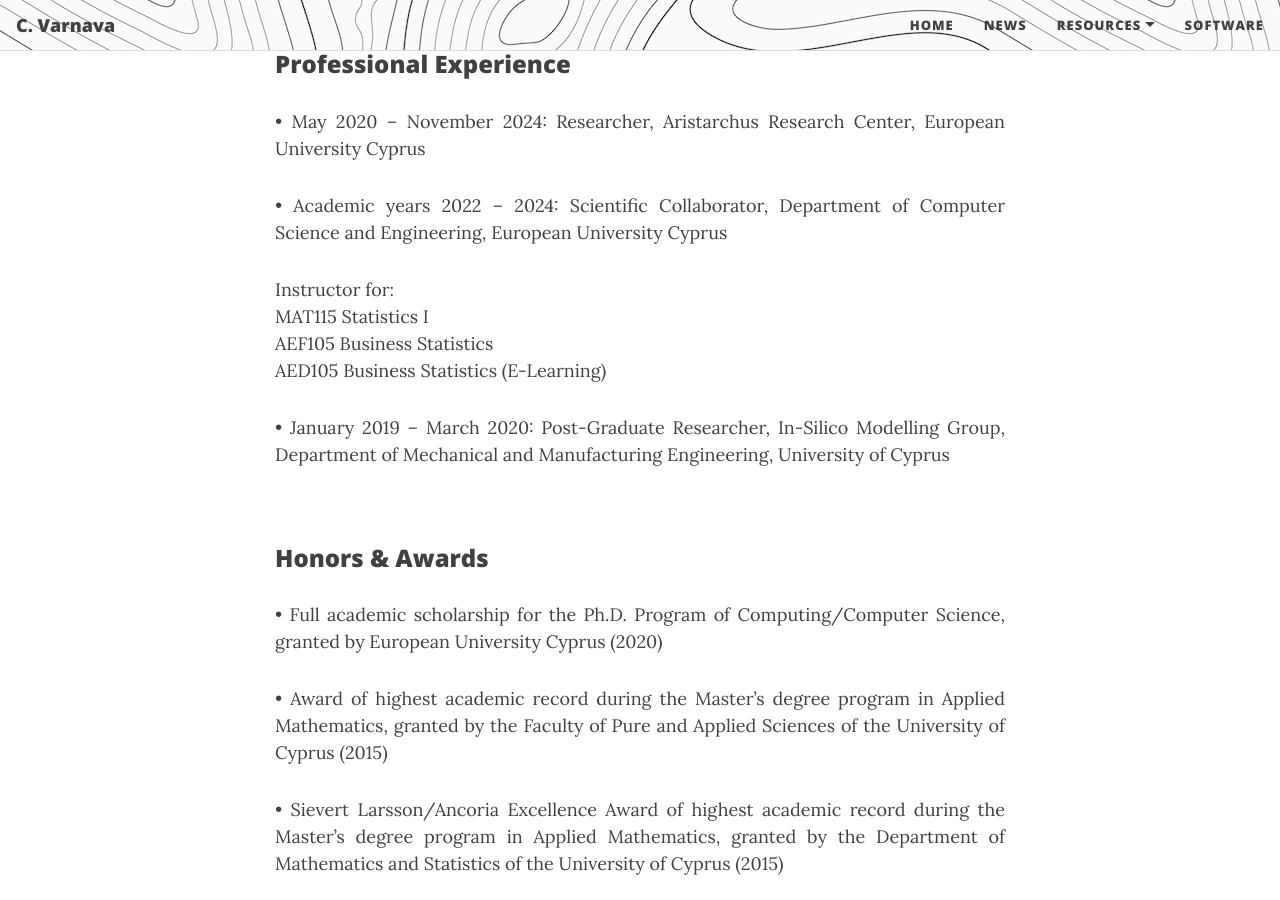
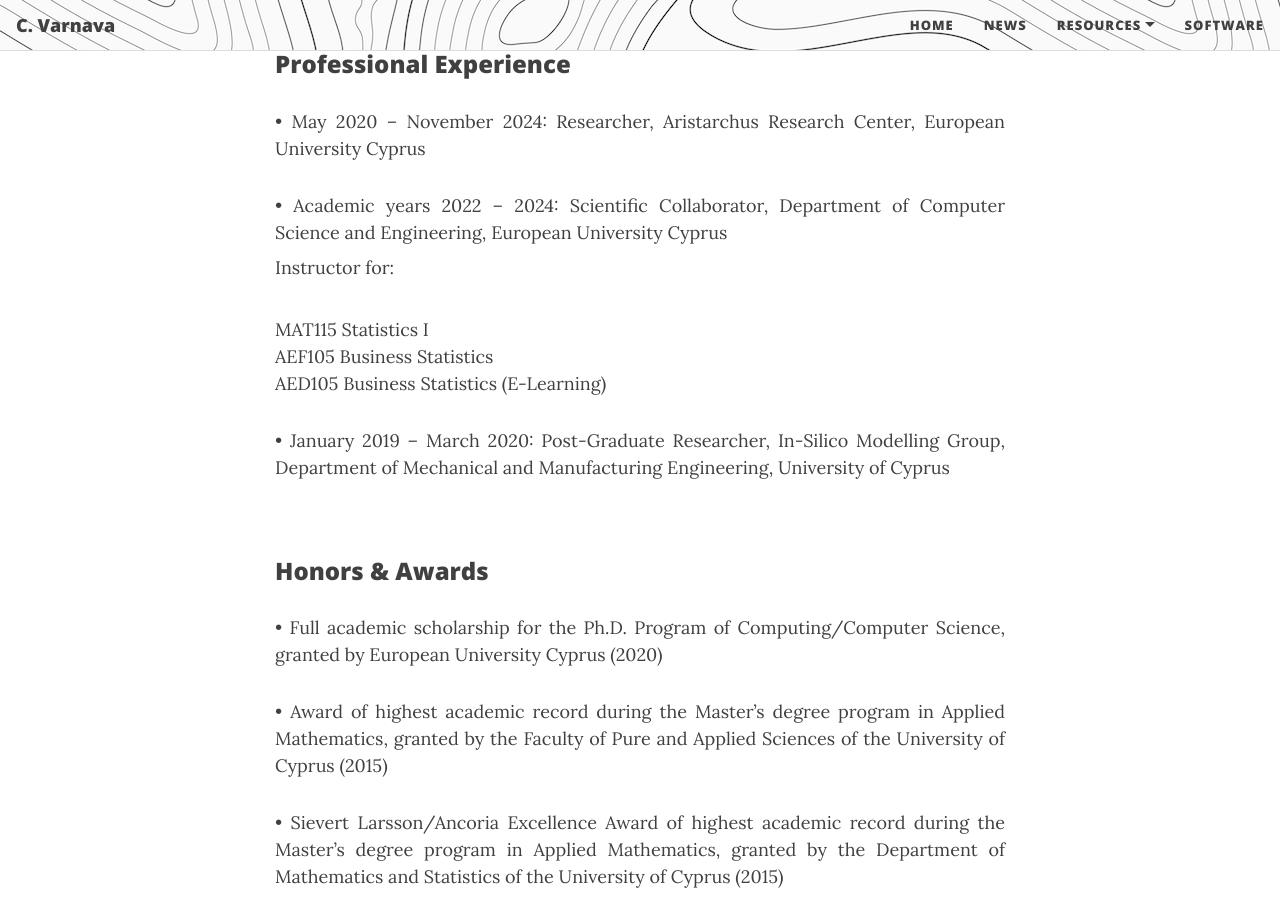
Before and after one commit to ch-var/ch-var.github.io, a Jekyll site: the page built from cv.html, in a window 1280 px wide and 900 px high, scrolled down 923 px. Built offline with Jekyll 4.4.1, drawn with Linux system fonts in a browser that asks for light colours; formulas are drawn with MathJax 3.

Commit message:
Update cv.html

```diff
--- a/cv.html
+++ b/cv.html
@@ -19,9 +19,8 @@
 <br>
 <p style="font-family: var(--header-font); font-weight: 800; line-height: 1.1; font-size: 1.5rem; margin-top: 1.25rem;">Professional Experience</p>
 <p align='justify'>&#8226; May 2020 – November 2024: Researcher, Aristarchus Research Center, European University Cyprus</p>
-<p align='justify'>&#8226; Academic years 2022 – 2024: Scientific Collaborator, Department of Computer Science and Engineering, European University Cyprus</p>
-<h5></h5>
-Instructor for:
+<p align='justify' style="margin-bottom: 8px;">&#8226; Academic years 2022 – 2024: Scientific Collaborator, Department of Computer Science and Engineering, European University Cyprus</p>
+<p align='justify' style="margin-top: 0px; margin-bottom: 8px;">Instructor for:</p>
 <br>
 MAT115 Statistics I
 <br>
```
